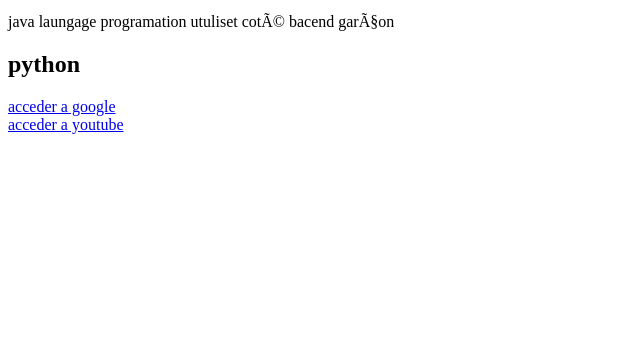
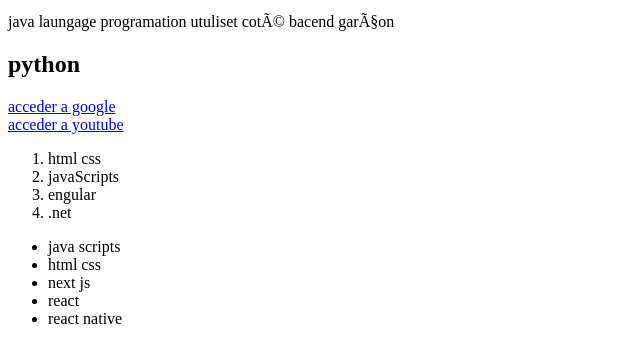
Before and after one commit to LynaChidah/HTMLCSS, a plain HTML site: page index.html in a window 1280 px wide. Shown: the part 127-490 px from the top of the page, without its empty margins (0-640 px from the left). Drawn offline with Linux system fonts and the light colour scheme.

Commit message:
add list

```diff
--- a/index.html
+++ b/index.html
@@ -20,6 +20,19 @@
 
         <!-- a balise  pour le lien -->
         <!-- href pour pârametre -->
+        <ol>
+            <li>html css</li>
+            <li>javaScripts</li>
+            <li>engular</li>
+            <li>.net</li>
+        </ol>
+        <ul>
+            <li>java scripts</li>
+            <li>html css</li>
+            <li>next js</li>
+            <li>react</li>
+            <li> react native</li>
+        </ul>
 
 
 </body>
```
Also changed, not shown: exoo.html (added, +11 -0 lines). Lines whose indentation alone changed are shown as unchanged.
